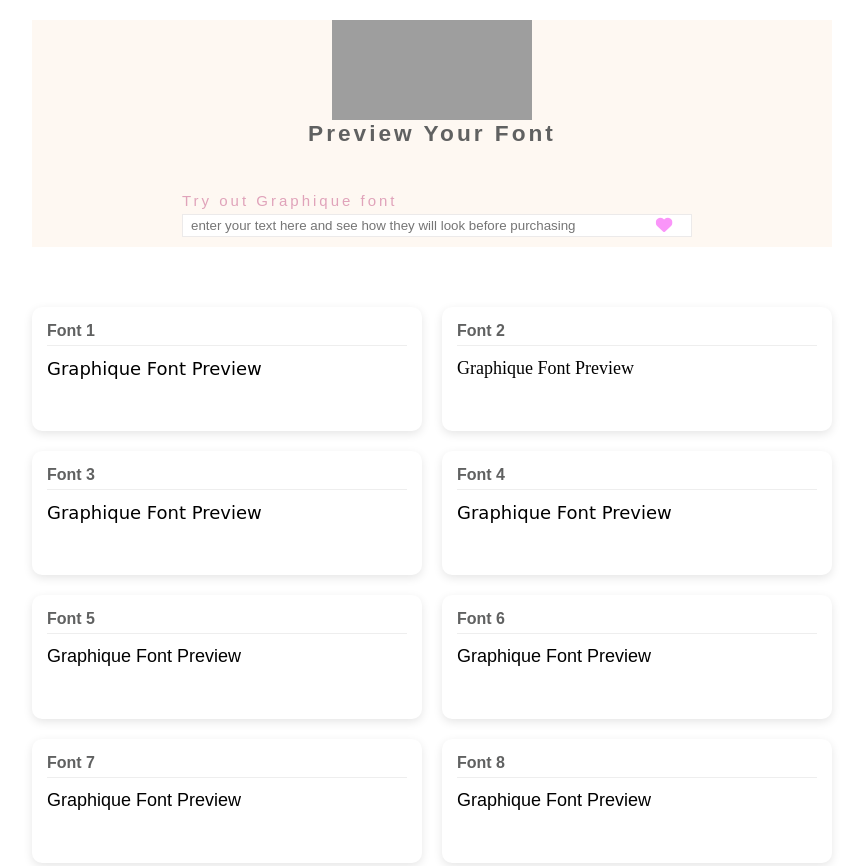
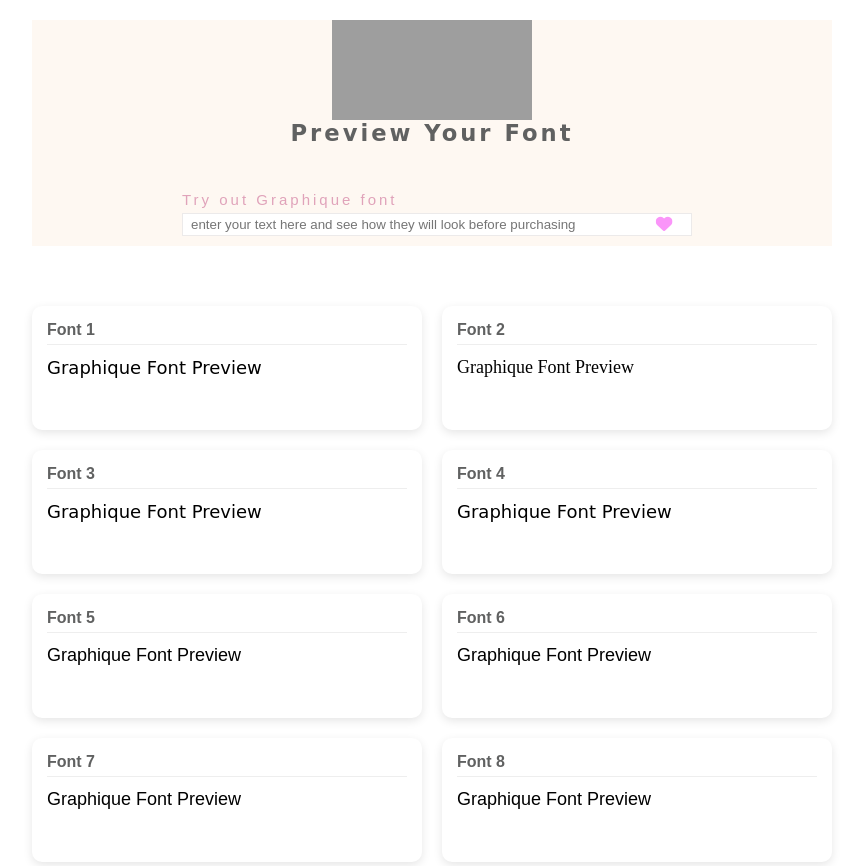
Before and after one commit to laith-2020/font-typs-page, a plain HTML site: page index.html in a window 1280 px wide. Shown: the top 866 px of the page, without its empty margins (208-1071 px from the left). Drawn offline with Linux system fonts and the light colour scheme; grey boxes are pictures that could not be loaded.

Commit message:
Update index.html

```diff
--- a/index.html
+++ b/index.html
@@ -54,7 +54,7 @@
         }
 
         .preview-text {
-            font-family: "Myriad Pro", Myriad, "Liberation Sans", "Nimbus Sans L", "Helvetica Neue", Helvetica, Arial, sans-serif;
+            font-family: 'Lilliana', cursive;
             margin: 0px 0px 30px 0px;
             color: #606161;
             letter-spacing: 3px;
```
